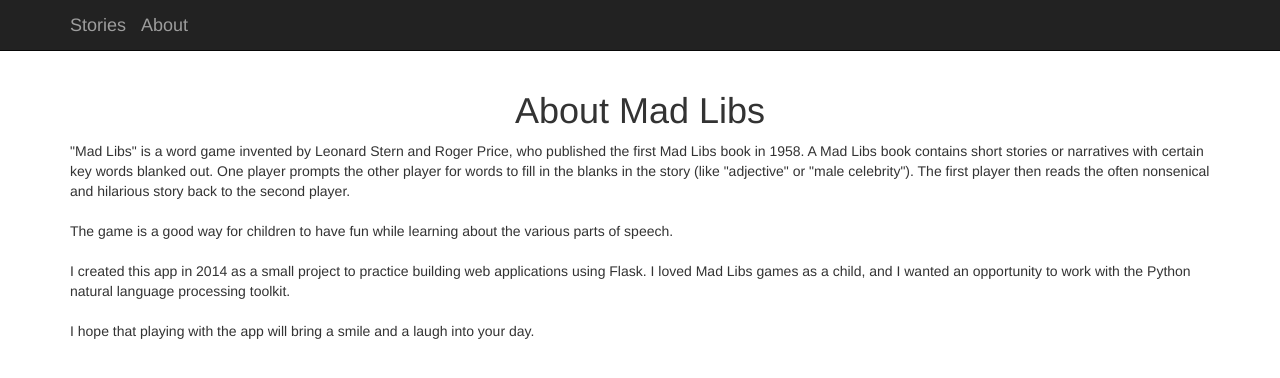
After one commit to tsaltas/mad-libs, a Flask app: page /about in a window 1280 px wide. The commit adds this page. Shown: the top 378 px of the page. Run offline with Flask 2, Linux system fonts and the light colour scheme; parts of the project's set-up code (start-up, migrations or seed data) failed here and were passed over; some libraries are stand-ins or nearby versions.

```diff
--- a/mad_libs/__init__.py
+++ b/mad_libs/__init__.py
@@ -7,4 +7,3 @@
 app.config.from_object(config_path)
 
 import views
-import filters
--- a/mad_libs/static/css/main.css
+++ b/mad_libs/static/css/main.css
@@ -1,3 +1,7 @@
+.text_block {
+
+}
+
 h1 {
     text-align: center;
 }
--- /dev/null
+++ b/mad_libs/templates/about.html
@@ -0,0 +1,29 @@
+{% extends "base.html" %}
+
+{% block content %}
+
+<h1>About Mad Libs</h1>
+
+	<div class = "text_block">
+	"Mad Libs" is a word game invented by Leonard Stern and Roger Price, who published the first Mad Libs book in 1958. A Mad Libs book contains short stories or narratives with certain key words blanked out. One player prompts the other player for words to fill in the blanks in the story (like "adjective" or "male celebrity"). The first player then reads the often nonsenical and hilarious story back to the second player.
+	</div>
+
+	</br>
+
+	<div class = "text_block">
+	The game is a good way for children to have fun while learning about the various parts of speech.
+	</div>
+
+	</br>
+
+	<div class = "text_block">
+	I created this app in 2014 as a small project to practice building web applications using Flask. I loved Mad Libs games as a child, and I wanted an opportunity to work with the Python natural language processing toolkit.
+	</div>
+
+	</br>
+
+	<div class = "text_block">
+	I hope that playing with the app will bring a smile and a laugh into your day.
+	</div>
+
+{% endblock %}
--- a/mad_libs/templates/base.html
+++ b/mad_libs/templates/base.html
@@ -5,12 +5,11 @@
         <meta http-equiv="X-UA-Compatible" content="IE=edge">
         <meta name="viewport" content="width=device-width, initial-scale=1" />
 
-        <title>Mad Libs by Shannon</title>
+        <title>Mad Libs</title>
 
-        <!-- CSS -->
         <!-- Bootstrap -->
         <link rel="stylesheet" href="//netdna.bootstrapcdn.com/bootstrap/3.1.1/css/bootstrap.min.css">
-        <!-- Mad Libs -->
+        <!-- Mad Libs CSS -->
         <link rel="stylesheet" href="{{ url_for('static', filename='css/main.css') }}">
 
         <!-- JavaScript -->
@@ -30,7 +29,8 @@
                         <span class="icon-bar"></span>
                         <span class="icon-bar"></span>
                     </button>
-                    <a class="navbar-brand" href="{{ url_for('input_form') }}">Mad Libs by Shannon</a>
+                    <a class="navbar-brand" href="{{ url_for('input_form') }}">Stories</a>
+                    <a class="navbar-brand" href="{{ url_for('about') }}">About</a>
                 </div>
                 <div class="collapse navbar-collapse">
                     <ul class="nav navbar-nav navbar-right">
--- a/mad_libs/templates/display_story.html
+++ b/mad_libs/templates/display_story.html
@@ -3,8 +3,9 @@
 {% block content %}
 
 <h1>TITLE</h1>
-<br>
 
-{{ story|safe }}
+	<div class = "text_block">
+		{{ story|safe }}
+	</div>
 
 {% endblock %}
--- a/mad_libs/views.py
+++ b/mad_libs/views.py
@@ -1,4 +1,4 @@
-from flask import render_template, request, redirect, url_for
+from flask import render_template, request
 from mad_libs import app
 
 from helpers import *
@@ -6,7 +6,27 @@
 # load raw story texts with POS labels outside main routes to save time
 raw_text = load_raw_text()
 
-@app.route("/", methods=["GET"])
+# ----Home page---- #
+
+@app.route("/")
+def story_list():
+	pass
+
+@app.route("/new_story", methods=["GET"])
+def new_story_get():
+	# Get new story from user
+	pass
+
+# ----User can create new stories---- #
+
+@app.route("/new_story", methods=["POST"])
+def new_story_post():
+	# Redirect user to form to fill in words
+	pass
+
+# ----User can play mad libs---- #
+
+@app.route("/mad_libs", methods=["GET"])
 def input_form():
 
 	# Get appropriate story text
@@ -14,7 +34,7 @@
 	# Find 5 most common words to replace and send to the input form template
 	return render_template("input_form.html", to_replace=words_to_replace(raw_text, 5))
 
-@app.route("/", methods=["POST"])
+@app.route("/mad_libs", methods=["POST"])
 def display_story():
 
 	# Turn request form data into helpful list of tuples
@@ -24,3 +44,9 @@
 
 	# Do replacement and send to the story display template
 	return render_template("display_story.html", story=replace_words(raw_text, replacement))
+
+# ----About page---- #
+
+@app.route("/about")
+def about():
+	return render_template("about.html")
```
Also changed, not shown: mad_libs/database.py (added, +10 -0 lines), mad_libs/models.py (added, +19 -0 lines), manage.py (+16 -0 lines), mad-libs.db (added), 1 other file.
